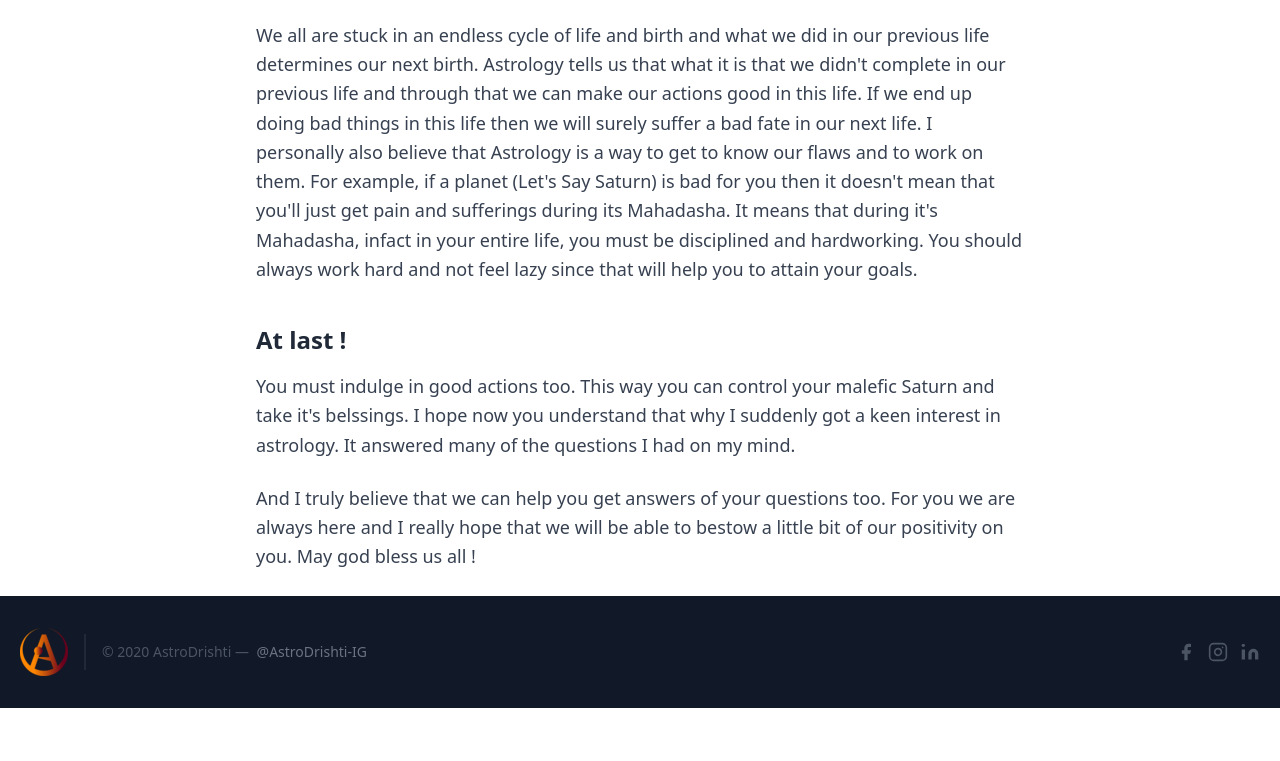
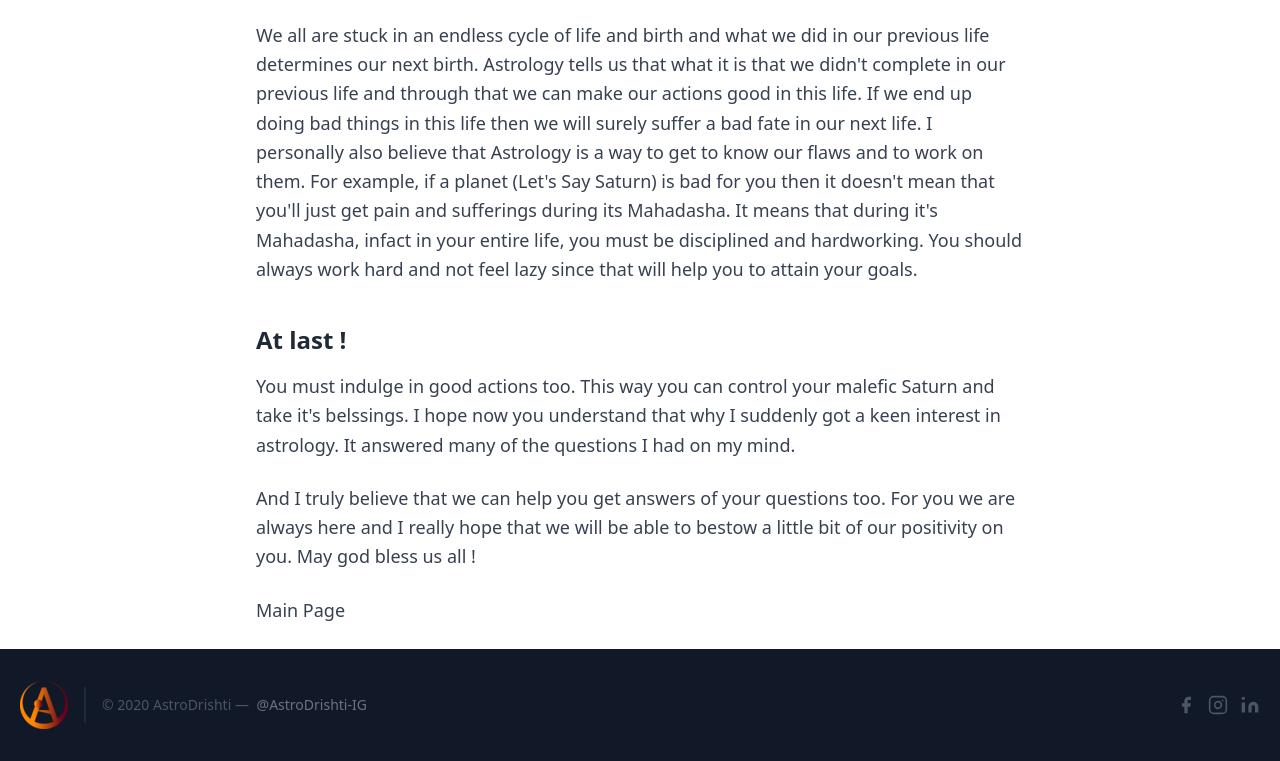
Before and after one commit to astrodrishti/astrodrishtiblogs, a plain HTML site: page blog1.html in a window 1280 px wide. Shown: the part 1337-2098 px from the top of the page. Before the commit the page ends 2045 px from the top, so only its background shows below. Drawn offline with nearby package versions, Linux system fonts and the light colour scheme.

Commit message:
Update blog1.html

```diff
--- a/blog1.html
+++ b/blog1.html
@@ -86,6 +86,7 @@
                 <p class="pb-6">And I truly believe that we can help you get answers of your questions too. For you we
                     are always here and I really hope that we will be able to bestow a little bit of our positivity on
                     you. May god bless us all !</p>
+                <p class="pb-6"><a href="blogs.html">Main Page</a></p>
             </div>
         </main>
     </div>
```
